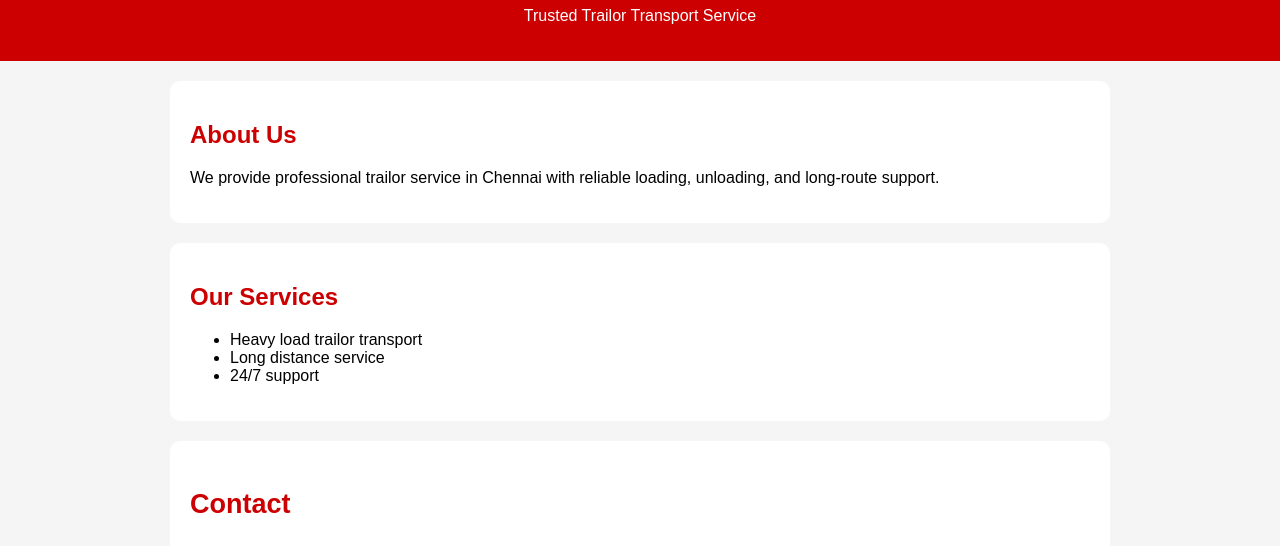
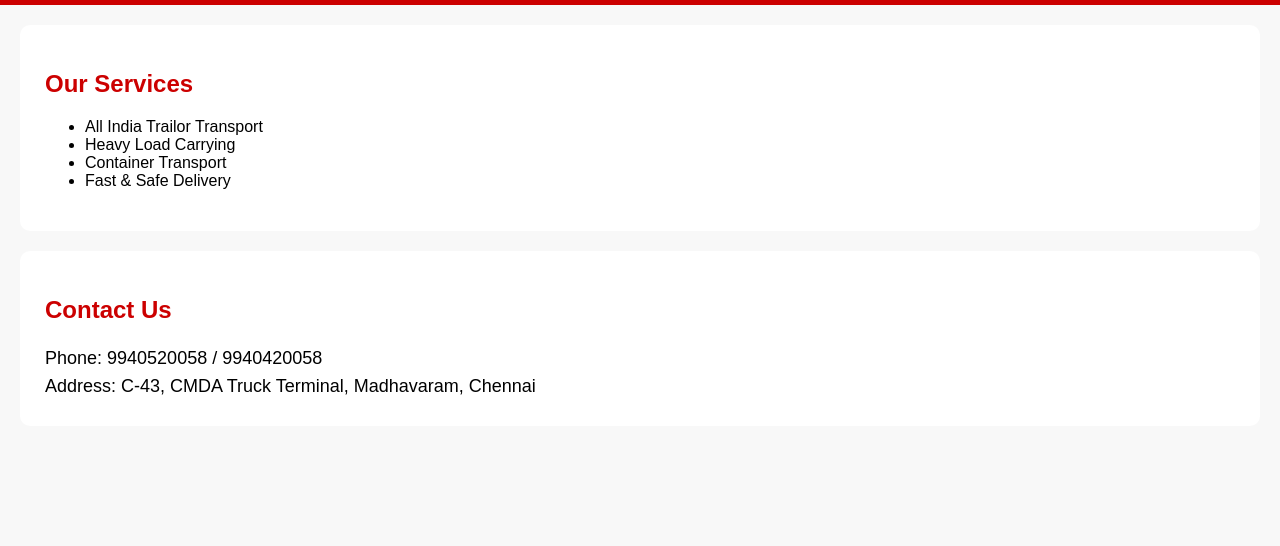
Before and after one commit to rtschennai2021-create/rajasthan-trailor-service, a plain HTML site: page index (2).html in a window 1280 px wide. Shown: the part 93-639 px from the top of the page. Drawn offline with Linux system fonts and the light colour scheme.

Commit message:
Update index (2).html

```diff
--- a/index (2).html
+++ b/index (2).html
@@ -1,42 +1,42 @@
 <!DOCTYPE html>
 <html lang="en">
 <head>
-  <meta charset="UTF-8" />
-  <meta name="viewport" content="width=device-width, initial-scale=1.0" />
+<meta charset="UTF-8">
+<meta name="viewport" content="width=device-width, initial-scale=1.0">
 <title>Rajasthan Trailor Service Chennai</title>
+
 <style>
-    body { font-family: Arial, sans-serif; margin:0; padding:0; background:#f5f5f5; }
-    header { background:#cc0000; color:#fff; padding:20px; text-align:center; }
-    .section { padding:20px; max-width:900px; margin:auto; background:#fff; margin-top:20px; border-radius:10px; }
+body { font-family: Arial, sans-serif; margin: 0; padding: 0; background: #f8f8f8; }
+header { background:#cc0000; color:white; padding: 20px; text-align:center; font-size:25px; }
+.section { padding: 25px; background:white; margin:20px; border-radius:10px; }
 h2 { color:#cc0000; }
 .contact-box { font-size:18px; line-height:1.6; }
 </style>
+
 </head>
 <body>
+
 <header>
-    <h1>Rajasthan Trailor Service Chennai</h1>
-    <p>Trusted Trailor Transport Service</p>
+Rajasthan Trailor Service Chennai<br>
+Trusted Trailor Transport Services
 </header>
-
-  <div class="section">
-    <h2>About Us</h2>
-    <p>We provide professional trailor service in Chennai with reliable loading, unloading, and long-route support.</p>
-  </div>
 
 <div class="section">
 <h2>Our Services</h2>
 <ul>
-      <li>Heavy load trailor transport</li>
-      <li>Long distance service</li>
-      <li>24/7 support</li>
+<li>All India Trailor Transport</li>
+<li>Heavy Load Carrying</li>
+<li>Container Transport</li>
+<li>Fast & Safe Delivery</li>
 </ul>
 </div>
 
-  <div class="section contact-box">
-    <h2>Contact</h2>
-    <p><strong>RAJASTHAN TRAILOR SERVICE CHENNAI</strong></p>
-    <p><strong>Phone:</strong> 9940520058 / 9940420058</p>
-    <p><strong>Address:</strong> C-43 CMDA TRUCK TERMINAL, MADHAVARAM, Chennai</p>
+<div class="section">
+<h2>Contact Us</h2>
+<div class="contact-box">
+Phone: 9940520058 / 9940420058<br>
+Address: C-43, CMDA Truck Terminal, Madhavaram, Chennai<br>
+</div>
 </div>
 
 </body>
```
Lines whose indentation alone changed are shown as unchanged.
